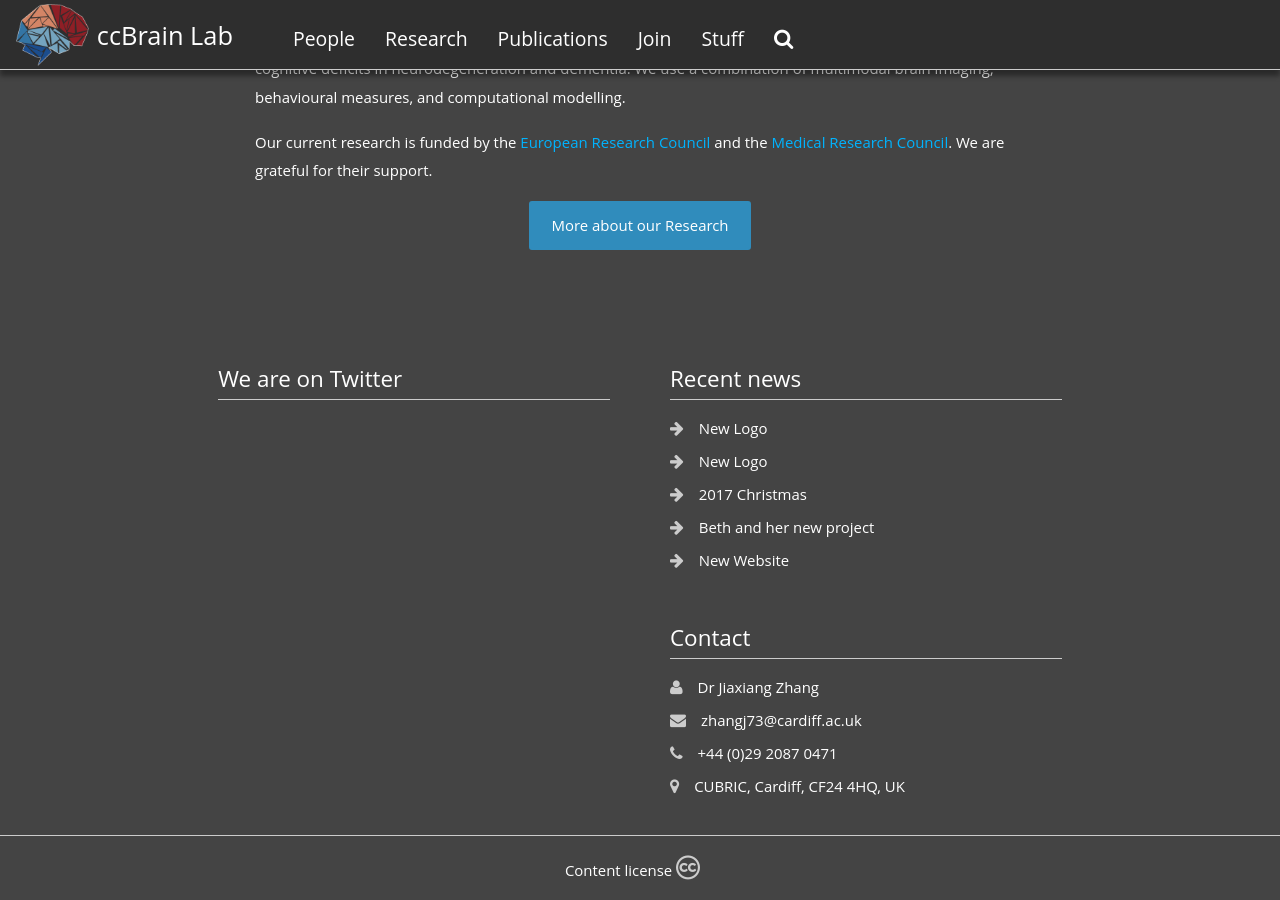
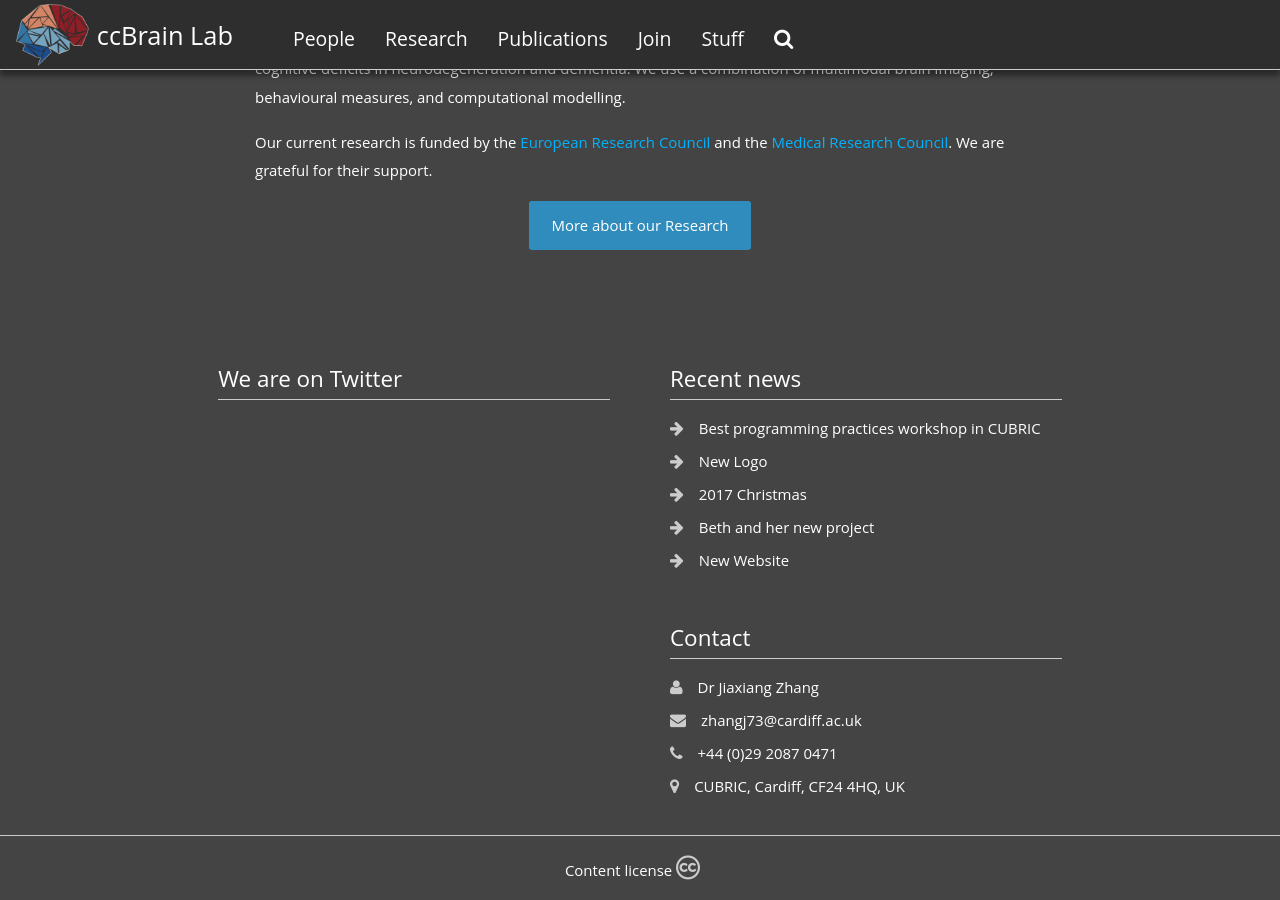
Before and after one commit to ccbrain/ccbrain.github.io, a Jekyll site: the page built from index.html, in a window 1280 px wide and 900 px high, scrolled down 1078 px. Built offline with Jekyll 4.4.1, drawn with Linux system fonts in a browser that asks for light colours; some web fonts are replaced; comment, search, counter and statistics services are not loaded.

Commit message:
title fixed

```diff
--- a/_posts/2018-05-28-Workshop.md
+++ b/_posts/2018-05-28-Workshop.md
@@ -1,9 +1,9 @@
 ---
 published: true
-title: New Logo
+title: Best programming practices workshop in CUBRIC
 categories: general
 author: Dominik Krzeminski, Maciej Szul
-description: "logo"
+description: "Workshop in CURBIC organized by Dominik & Maciek."
 ---
 
 <figure  class="center">
```
Also changed, not shown: other parts of _posts/2018-05-28-Workshop.md (+1 -1 lines).
